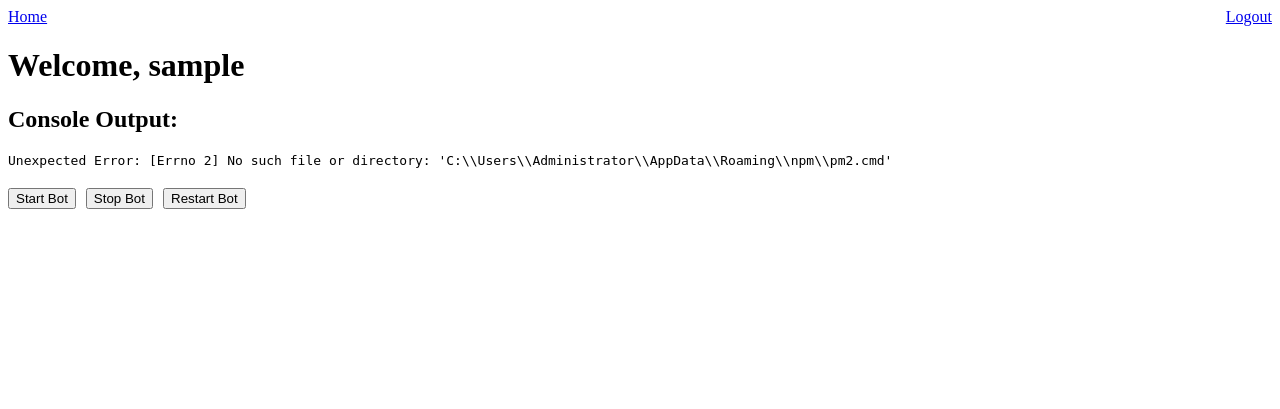
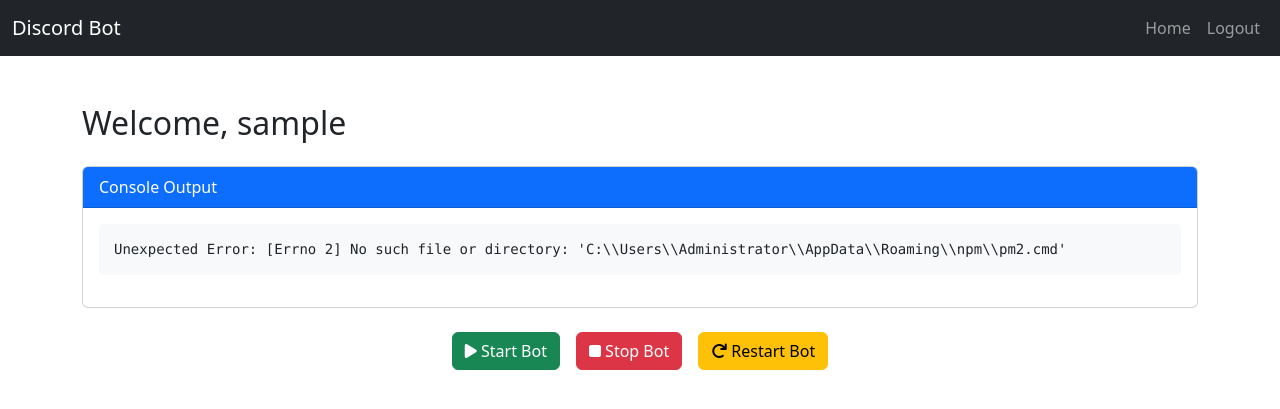
Before and after one commit to MindDevelopment/Discord-bot-new, a Flask app: page /dashboard in a window 1280 px wide. Shown: the top 409 px of the page. Run offline with Flask 3, Linux system fonts and the light colour scheme; the visitor is signed in with stand-in values (Sample User, id 1).

Commit message:
html style upgrade

```diff
--- a/dashboard/templates/dashboard.html
+++ b/dashboard/templates/dashboard.html
@@ -1,28 +1,62 @@
+<!-- dashboard.html -->
 <!DOCTYPE html>
 <html lang="en">
 <head>
     <meta charset="UTF-8">
     <meta name="viewport" content="width=device-width, initial-scale=1.0">
+    <link href="https://cdn.jsdelivr.net/npm/bootstrap@5.3.2/dist/css/bootstrap.min.css" rel="stylesheet">
+    <link href="https://cdnjs.cloudflare.com/ajax/libs/font-awesome/6.0.0/css/all.min.css" rel="stylesheet">
     <title>Dashboard</title>
 </head>
 <body>
-    <nav>
-        <a href="/dashboard">Home</a>
-        <a href="/logout" style="float:right;">Logout</a>
+    <!-- Navigation Bar -->
+    <nav class="navbar navbar-expand-lg navbar-dark bg-dark">
+        <div class="container-fluid">
+            <a class="navbar-brand" href="#">Discord Bot</a>
+            <button class="navbar-toggler" type="button" data-bs-toggle="collapse" data-bs-target="#navbarNav">
+                <span class="navbar-toggler-icon"></span>
+            </button>
+            <div class="collapse navbar-collapse" id="navbarNav">
+                <ul class="navbar-nav ms-auto">
+                    <li class="nav-item">
+                        <a class="nav-link" href="/">Home</a>
+                    </li>
+                    <li class="nav-item">
+                        <a class="nav-link" href="/logout">Logout</a>
+                    </li>
+                </ul>
+            </div>
+        </div>
     </nav>
-    <h1>Welcome, {{ user }}</h1>
-    <h2>Console Output:</h2>
-    <pre>{{ console_output }}</pre>
-    <div style="display: flex; gap: 10px; margin-top: 20px;">
+
+    <!-- Dashboard Content -->
+    <div class="container mt-5">
+        <h2 class="mb-4">Welcome, {{ user }}</h2>
+
+        <!-- Console Output -->
+        <div class="card">
+            <div class="card-header bg-primary text-white">
+                Console Output
+            </div>
+            <div class="card-body">
+                <pre style="background-color: #f8f9fa; padding: 15px; border-radius: 5px; max-height: 300px; overflow-y: auto;">{{ console_output }}</pre>
+            </div>
+        </div>
+
+        <!-- Control Buttons -->
+        <div class="d-flex justify-content-center mt-4">
             <form method="POST" action="/start_bot">
-            <button type="submit">Start Bot</button>
+                <button type="submit" class="btn btn-success mx-2"><i class="fas fa-play"></i> Start Bot</button>
             </form>
             <form method="POST" action="/stop_bot">
-            <button type="submit">Stop Bot</button>
+                <button type="submit" class="btn btn-danger mx-2"><i class="fas fa-stop"></i> Stop Bot</button>
             </form>
             <form method="POST" action="/restart_bot">
-            <button type="submit">Restart Bot</button>
+                <button type="submit" class="btn btn-warning mx-2"><i class="fas fa-redo"></i> Restart Bot</button>
             </form>
         </div>
+    </div>
+
+    <script src="https://cdn.jsdelivr.net/npm/bootstrap@5.3.2/dist/js/bootstrap.bundle.min.js"></script>
 </body>
 </html>
```
Also changed, not shown: dashboard/templates/index.html (+27 -6 lines), dashboard/templates/login.html (+30 -16 lines). Lines whose indentation alone changed are shown as unchanged.
